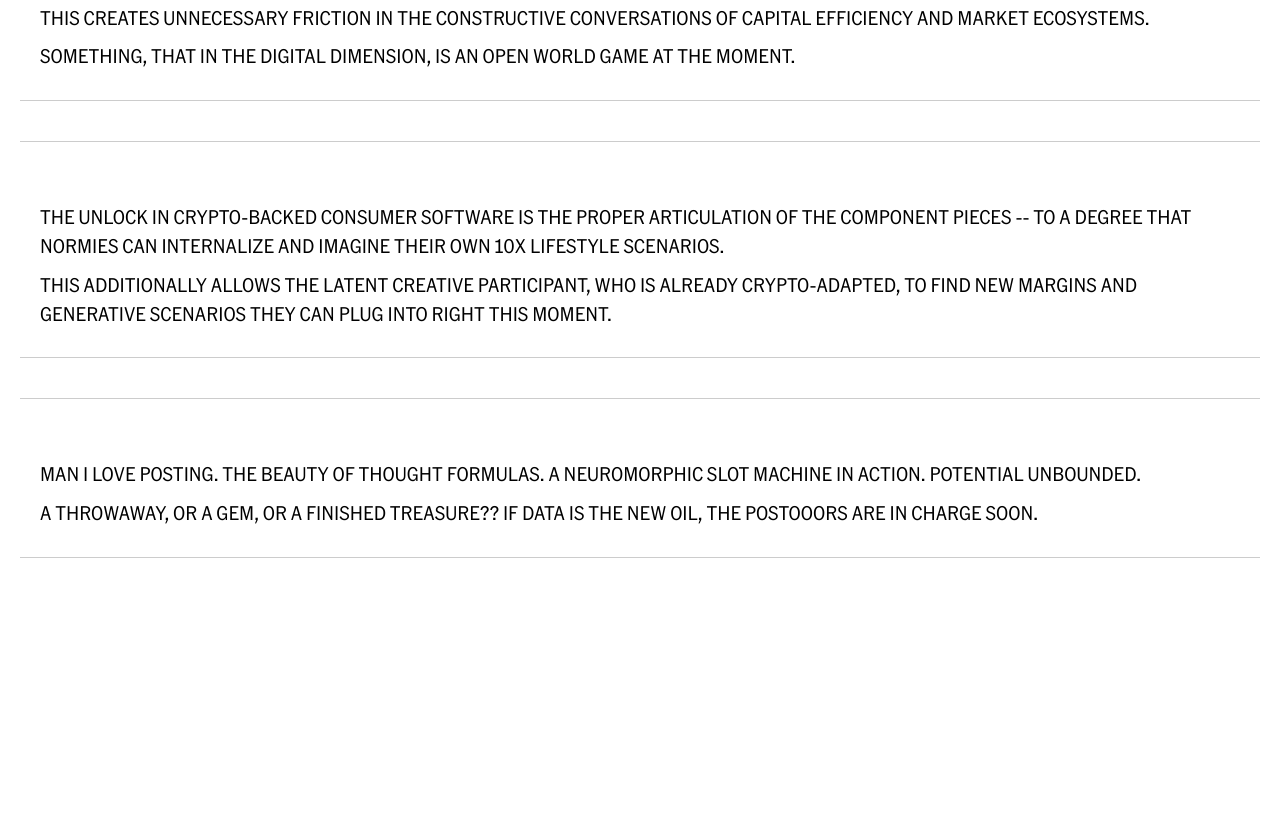
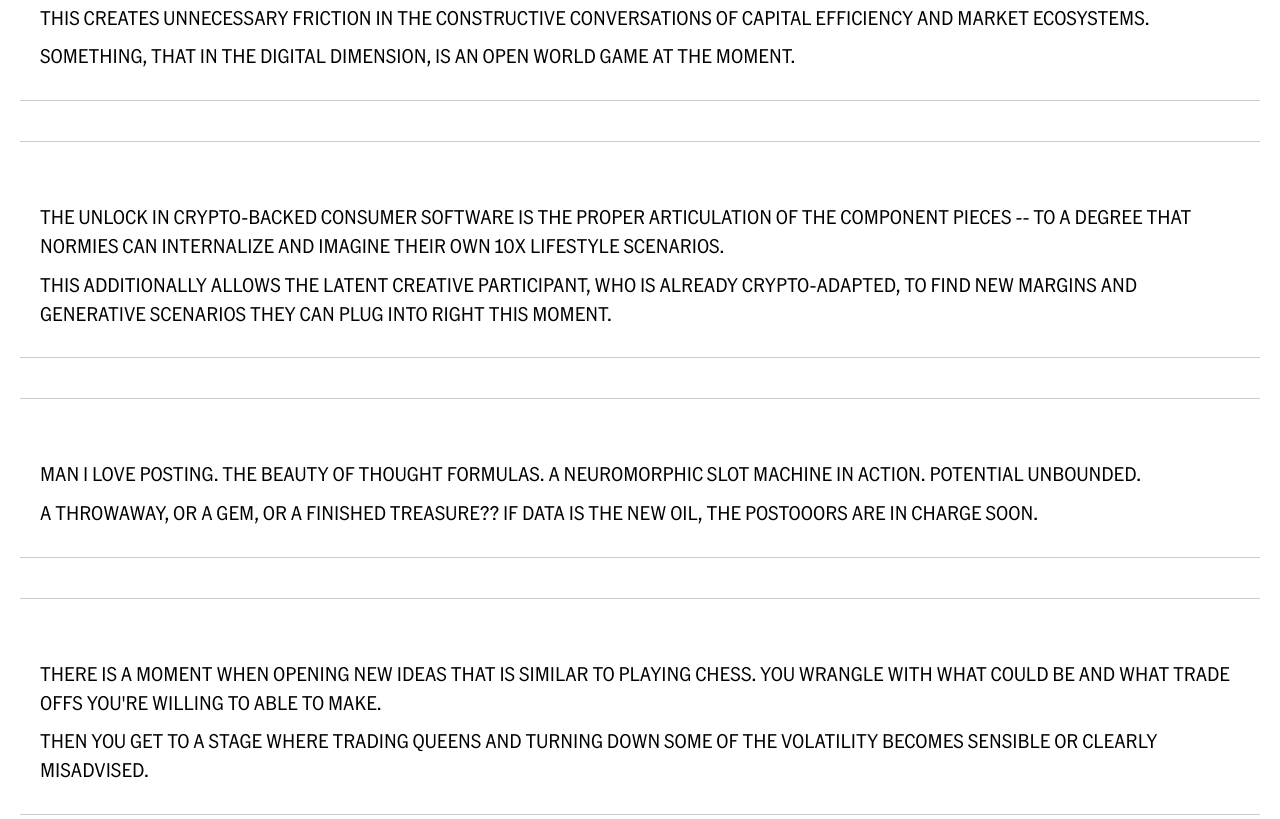
Before and after one commit to thenetworkcompany/pstr, a plain HTML site: page index.html in a window 1280 px wide. Shown: the part 2043-2862 px from the top of the page. Before the commit the page ends 2661 px from the top, so only its background shows below. Drawn offline with Linux system fonts and the light colour scheme.

Commit message:
Add twelfth text block about idea exploration and chess strategy

```diff
--- a/index.html
+++ b/index.html
@@ -110,6 +110,14 @@
       <p>A THROWAWAY, OR A GEM, OR A FINISHED TREASURE?? IF DATA IS THE NEW OIL, THE POSTOOORS ARE IN CHARGE SOON.</p>
     </section>
 
+    <hr />
+
+    <!-- Twelfth Text Block -->
+    <section>
+      <p>THERE IS A MOMENT WHEN OPENING NEW IDEAS THAT IS SIMILAR TO PLAYING CHESS. YOU WRANGLE WITH WHAT COULD BE AND WHAT TRADE OFFS YOU'RE WILLING TO ABLE TO MAKE.</p>
+      <p>THEN YOU GET TO A STAGE WHERE TRADING QUEENS AND TURNING DOWN SOME OF THE VOLATILITY BECOMES SENSIBLE OR CLEARLY MISADVISED.</p>
+    </section>
+
   </main>
 
   <!-- Link to your optional main.js if you need scripts -->
```
